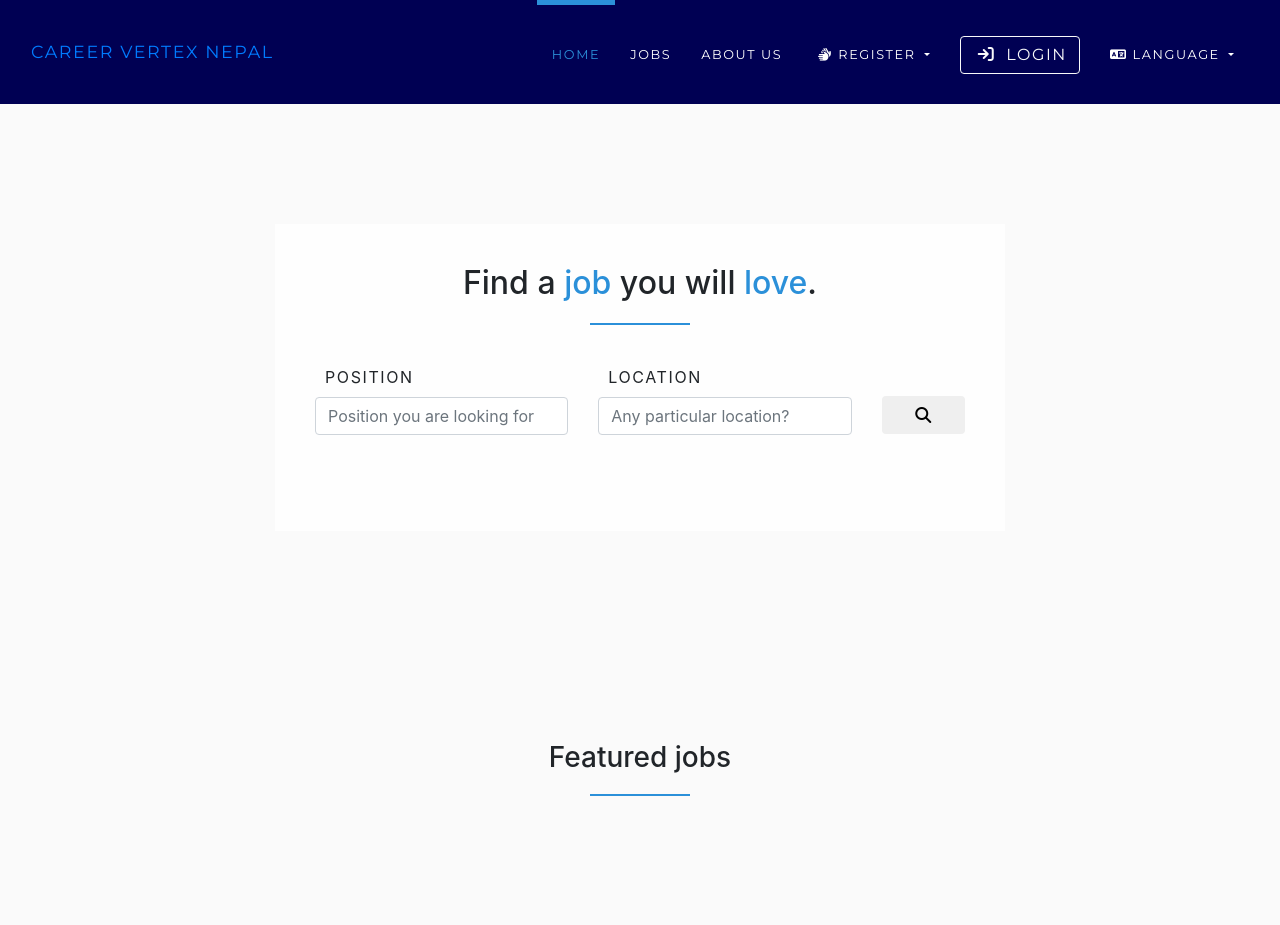
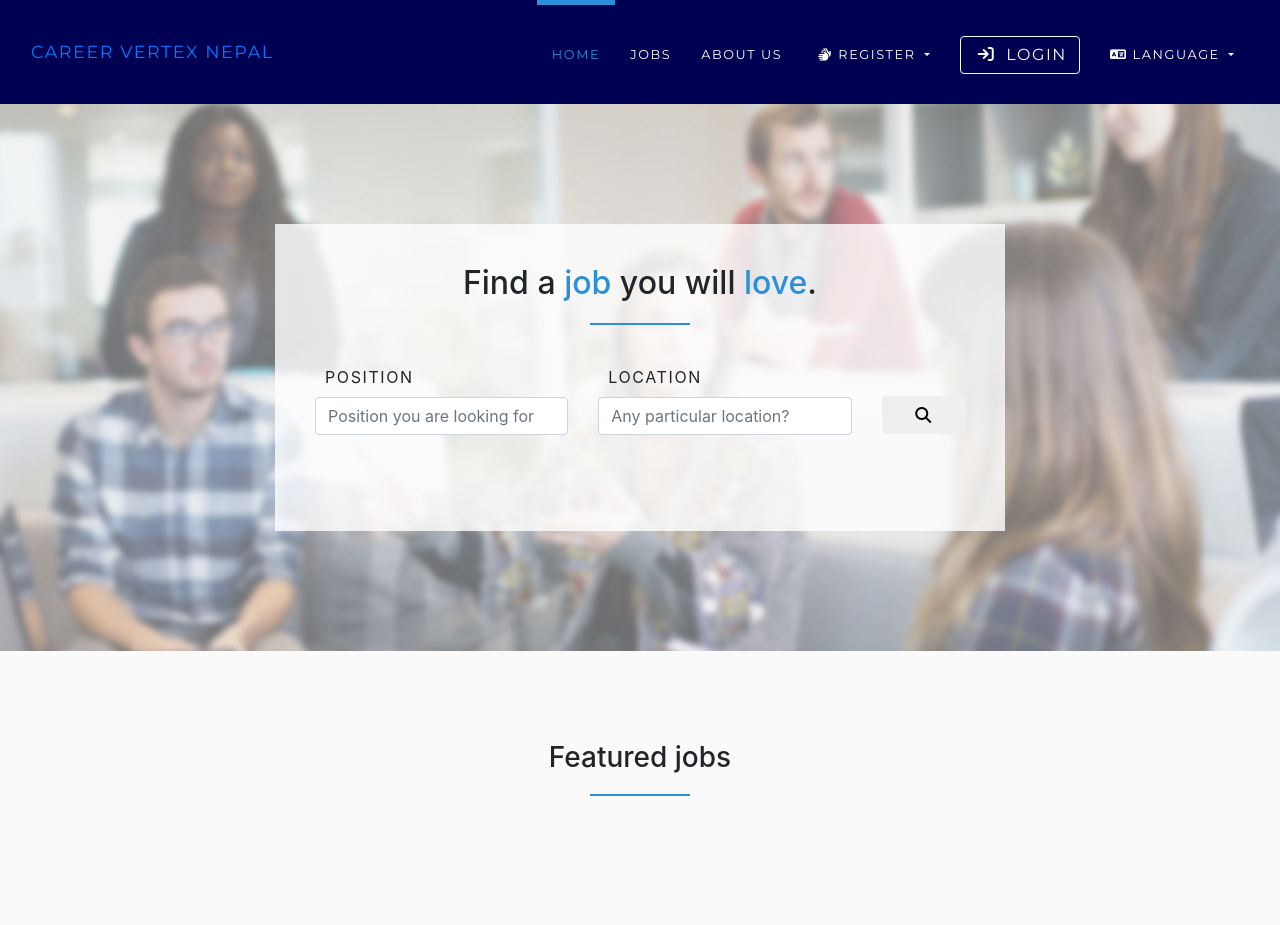
Before and after one commit to Pradip-p/careervertex, a Django app: page /en/ in a window 1280 px wide. Shown: the top 925 px of the page. Run offline with Django 3.2, Linux system fonts and the light colour scheme; data that the repository does not hold is empty; some libraries are stand-ins or nearby versions.

Commit message:
feat: added banner

```diff
--- a/static/css/style.default.css
+++ b/static/css/style.default.css
@@ -1040,7 +1040,7 @@ strong{
     margin-bottom:0
 }
 .job-form-section.job-form-section--image{
-    background:center center url("../img/meeting_2.png") no-repeat;
+    background:center center url("../img/meeting.jpg") no-repeat;
     background-size:cover
 }
 .job-main-form__button{
--- a/templates/home.html
+++ b/templates/home.html
@@ -6,8 +6,8 @@
 {% endblock %}
 
 {% block content %}
-{% comment %} job-form-section--image {% endcomment %}
-    <section class="job-form-section ">
+{% comment %} {% endcomment %}
+    <section class="job-form-section job-form-section--image ">
         <div class="container">
             <div class="row">
                 <div class="col-lg-8 mx-auto">
```
